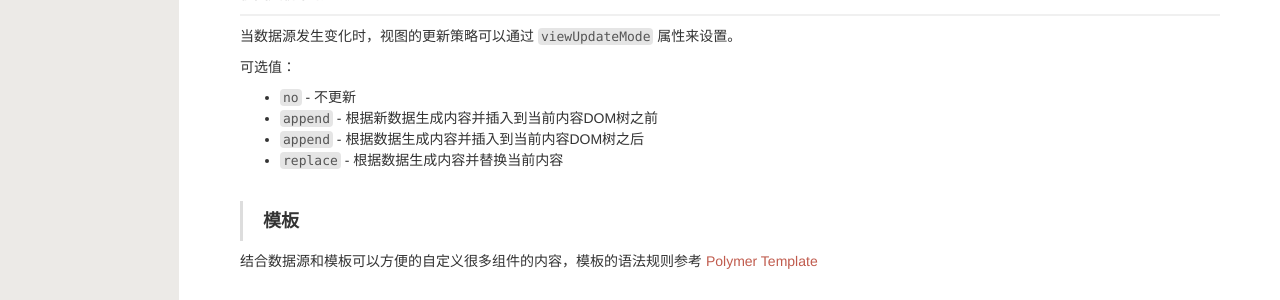
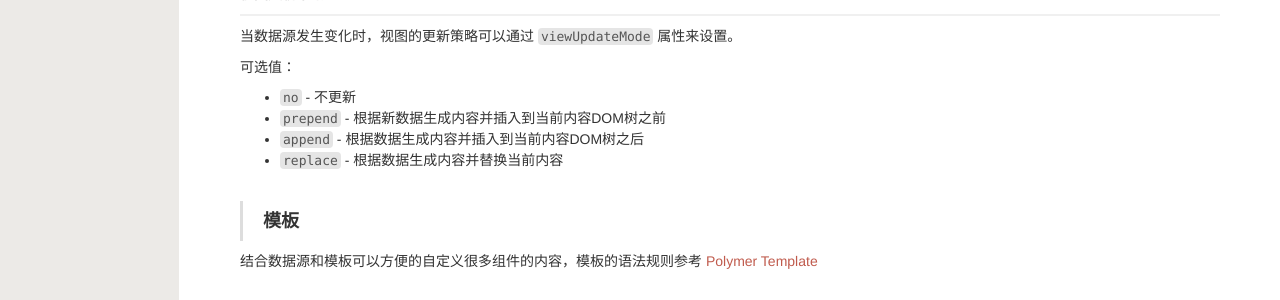
Before and after one commit to fex-team/xspec, a Jekyll site: the page built from _posts/2014-05-08-common.md, in a window 1280 px wide and 900 px high, scrolled down 2729 px. Shown: the part 149-449 px from the top of the window. Built offline with Jekyll 4.4.1, drawn with Linux system fonts in a browser that asks for light colours; Markdown is read by kramdown in place of the engine named in the settings.

Commit message:
fix text error

```diff
--- a/_posts/2014-05-08-common.md
+++ b/_posts/2014-05-08-common.md
@@ -130,7 +130,7 @@ title: 规范 - w-SPEC - 让WEB组件更通用
 可选值：
 
  * `no` - 不更新
- * `append` - 根据新数据生成内容并插入到当前内容DOM树之前
+ * `prepend` - 根据新数据生成内容并插入到当前内容DOM树之前
  * `append` - 根据数据生成内容并插入到当前内容DOM树之后
  * `replace` - 根据数据生成内容并替换当前内容
 
```
